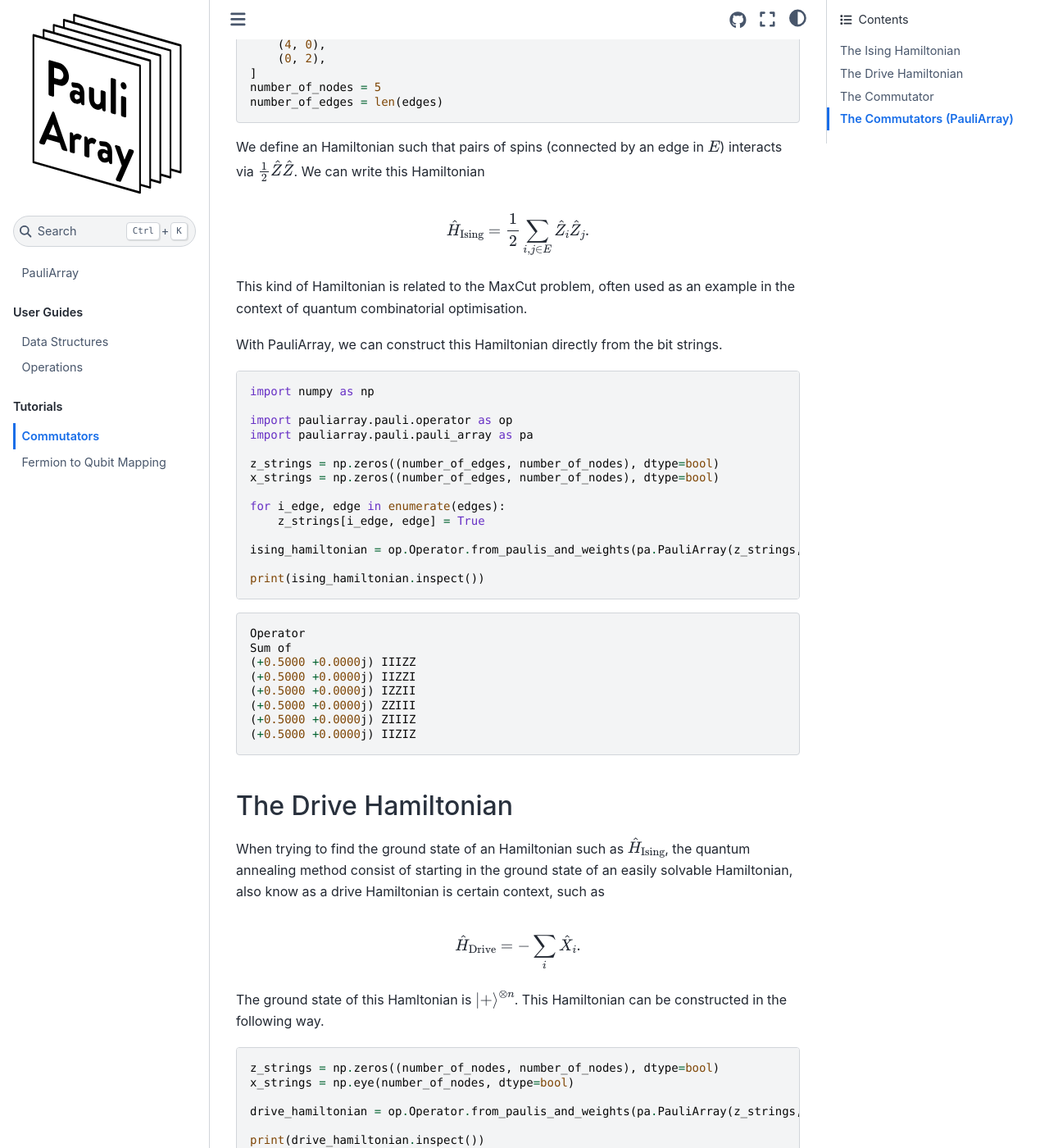
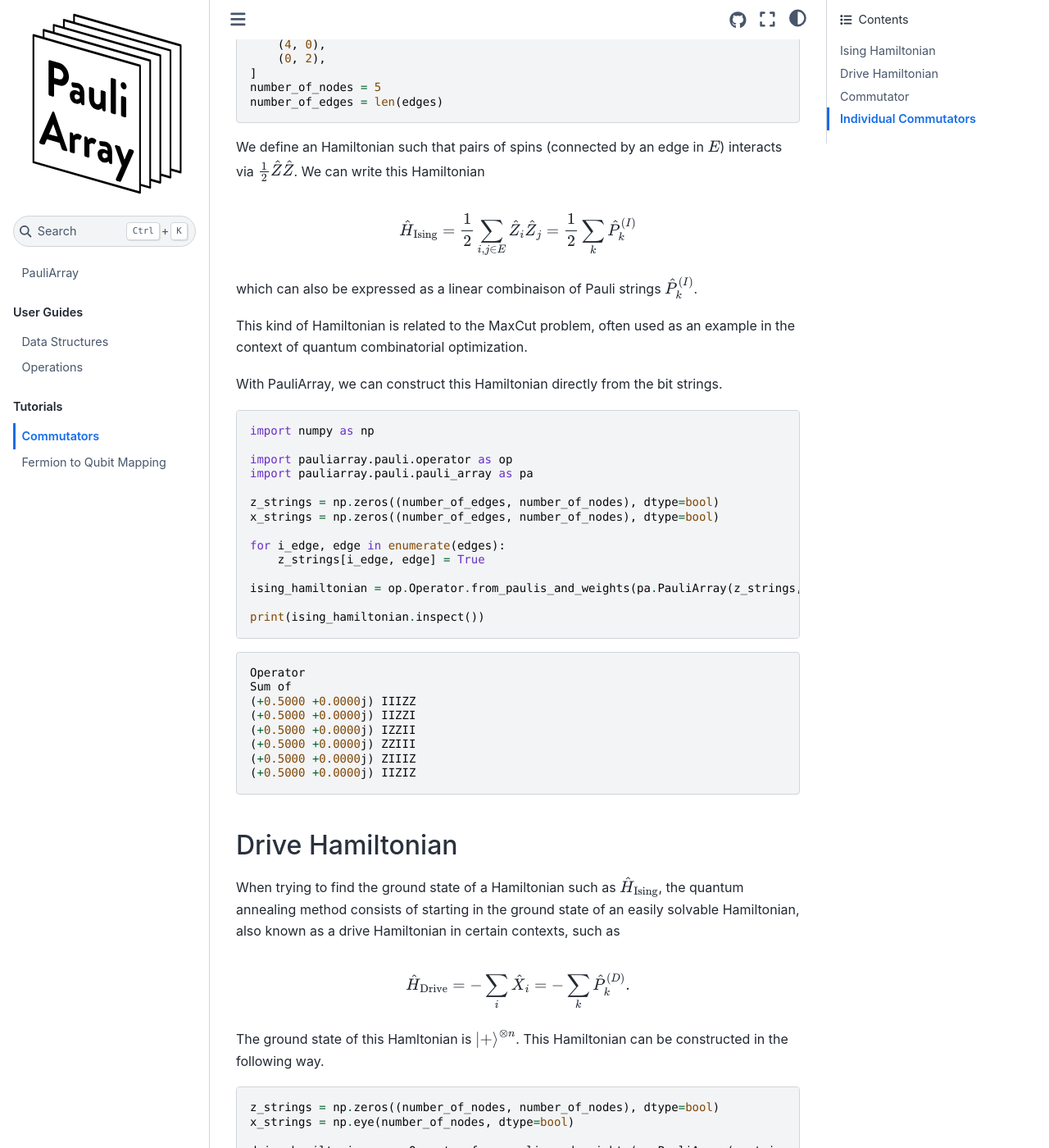
Before and after one commit to algolab-quantique/pauliarray, a Sphinx documentation site: the page built from documentation/source/tutorials/commutators.rst, in a window 1280 px wide and 1400 px high, scrolled down 415 px. Shown: the whole window at 82% size. Built offline with Sphinx 7.4.7 and the Sphinx Book theme 1.1.4, drawn with Linux system fonts in a browser that asks for light colours; pages that are not in the unit, such as notebooks, are missing from menus; some of the changed text lies outside the part shown.

Commit message:
Update commutators.rst
- Typos and improvements

```diff
--- a/documentation/source/tutorials/commutators.rst
+++ b/documentation/source/tutorials/commutators.rst
@@ -6,7 +6,7 @@
 
 
 ---------------------------------
-The Ising Hamiltonian
+Ising Hamiltonian
 ---------------------------------
 
 The system we will be considering at is an ensemble of spins on a graph defined by the following edges.
@@ -28,10 +28,11 @@
 
 .. math::
 
-    \hat{H}_\text{Ising} = \frac{1}{2} \sum_{i,j \in E} \hat{Z}_i \hat{Z}_j
-    .
+    \hat{H}_\text{Ising} = \frac{1}{2} \sum_{i,j \in E} \hat{Z}_i \hat{Z}_j = \frac{1}{2} \sum_{k} \hat{P}^{(I)}_k
 
-This kind of Hamiltonian is related to the MaxCut problem, often used as an example in the context of quantum combinatorial optimisation.
+which can also be expressed as a linear combinaison of Pauli strings :math:`\hat{P}^{(I)}_k`.
+
+This kind of Hamiltonian is related to the MaxCut problem, often used as an example in the context of quantum combinatorial optimization.
 
 With PauliArray, we can construct this Hamiltonian directly from the bit strings.
 
@@ -65,14 +66,14 @@
 
 
 ---------------------------------
-The Drive Hamiltonian
+Drive Hamiltonian
 ---------------------------------
 
-When trying to find the ground state of an Hamiltonian such as :math:`\hat{H}_\text{Ising}`, the quantum annealing method consist of starting in the ground state of an easily solvable Hamiltonian, also know as a drive Hamiltonian is certain context, such as
+When trying to find the ground state of a Hamiltonian such as :math:`\hat{H}_\text{Ising}`, the quantum annealing method consists of starting in the ground state of an easily solvable Hamiltonian, also known as a drive Hamiltonian in certain contexts, such as
 
 .. math::
 
-    \hat{H}_\text{Drive} = -\sum_{i} \hat{X}_i
+    \hat{H}_\text{Drive} = -\sum_{i} \hat{X}_i = - \sum_{k} \hat{P}^{(D)}_k
     .
 
 The ground state of this Hamltonian is :math:`\ket{+}^{\otimes n}`. This Hamiltonian can be constructed in the following way.
@@ -98,10 +99,15 @@
 
 
 ---------------------------------
-The Commutator
+Commutator
 ---------------------------------
 
+Each data structure comes with its own function to compute commutators. Here we use one to compute the commutator between :math:`\hat{H}_\text{Ising}` and :math:`\hat{H}_\text{Drive}`
 
+.. math::
+
+    [\hat{H}_\text{Ising}, \hat{H}_\text{Drive}]
+    .
 
 .. code:: python
 
@@ -114,25 +120,30 @@
 
     Operator
     Sum of
-    (+0.0000 -1.0000j) IIIZY
-    (+0.0000 -1.0000j) IIIYZ
-    (+0.0000 -1.0000j) IIZYI
-    (+0.0000 -1.0000j) IIYZI
-    (+0.0000 -1.0000j) IZYII
-    (+0.0000 -1.0000j) IYZII
-    (+0.0000 -1.0000j) ZYIII
-    (+0.0000 -1.0000j) YZIII
-    (+0.0000 -1.0000j) ZIIIY
-    (+0.0000 -1.0000j) YIIIZ
-    (+0.0000 -1.0000j) IIZIY
-    (+0.0000 -1.0000j) IIYIZ
+    (+1.0000 +0.0000j) IIIZY
+    (+1.0000 +0.0000j) IIIYZ
+    (+1.0000 +0.0000j) IIZYI
+    (+1.0000 +0.0000j) IIYZI
+    (+1.0000 +0.0000j) IZYII
+    (+1.0000 +0.0000j) IYZII
+    (+1.0000 +0.0000j) ZYIII
+    (+1.0000 +0.0000j) YZIII
+    (+1.0000 +0.0000j) ZIIIY
+    (+1.0000 +0.0000j) YIIIZ
+    (+1.0000 +0.0000j) IIZIY
+    (+1.0000 +0.0000j) IIYIZ
 
 
 ---------------------------------
-The Commutators (PauliArray)
+Individual Commutators
 ---------------------------------
 
+PauliArray makes it easy to access all the individual commutators between the Pauli strings of :math:`\hat{H}_\text{Ising}` and :math:`\hat{H}_\text{Drive}`
 
+.. math::
+
+    [\hat{H}_\text{Ising}, \hat{H}_\text{Drive}] = -\frac{1}{2} \sum_{k,l} [\hat{P}^{(I)}_k, \hat{P}^{(D)}_l]
+    .
 
 .. code:: python
 
```
